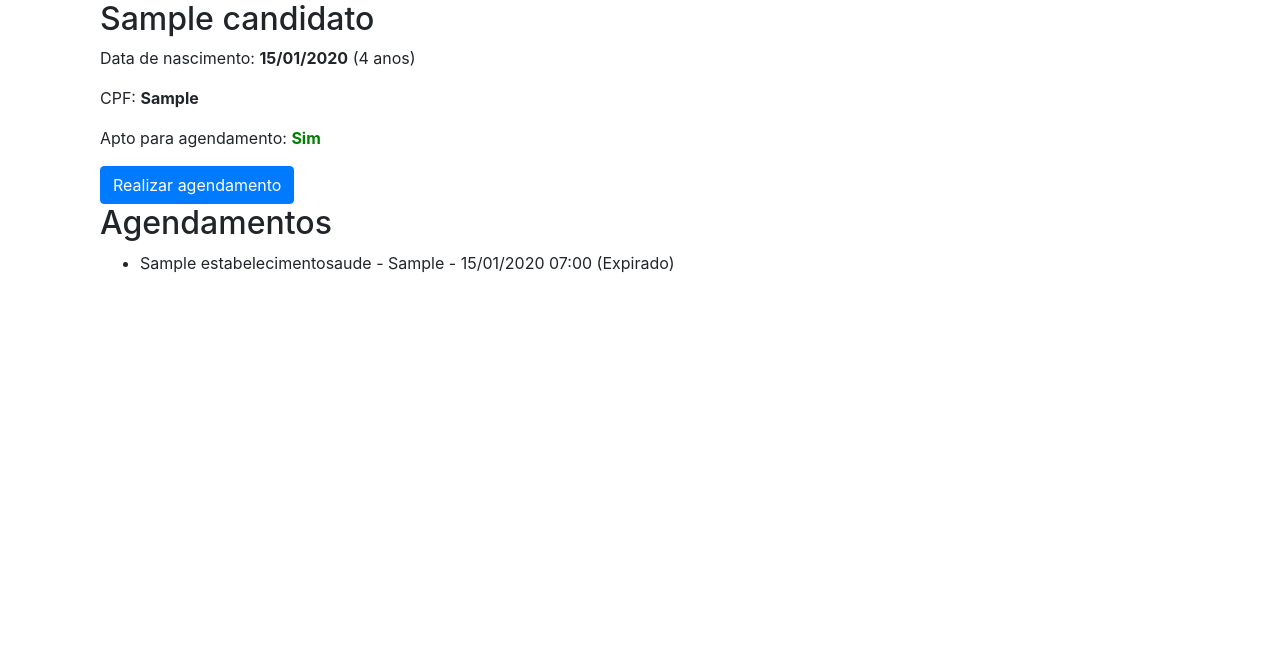
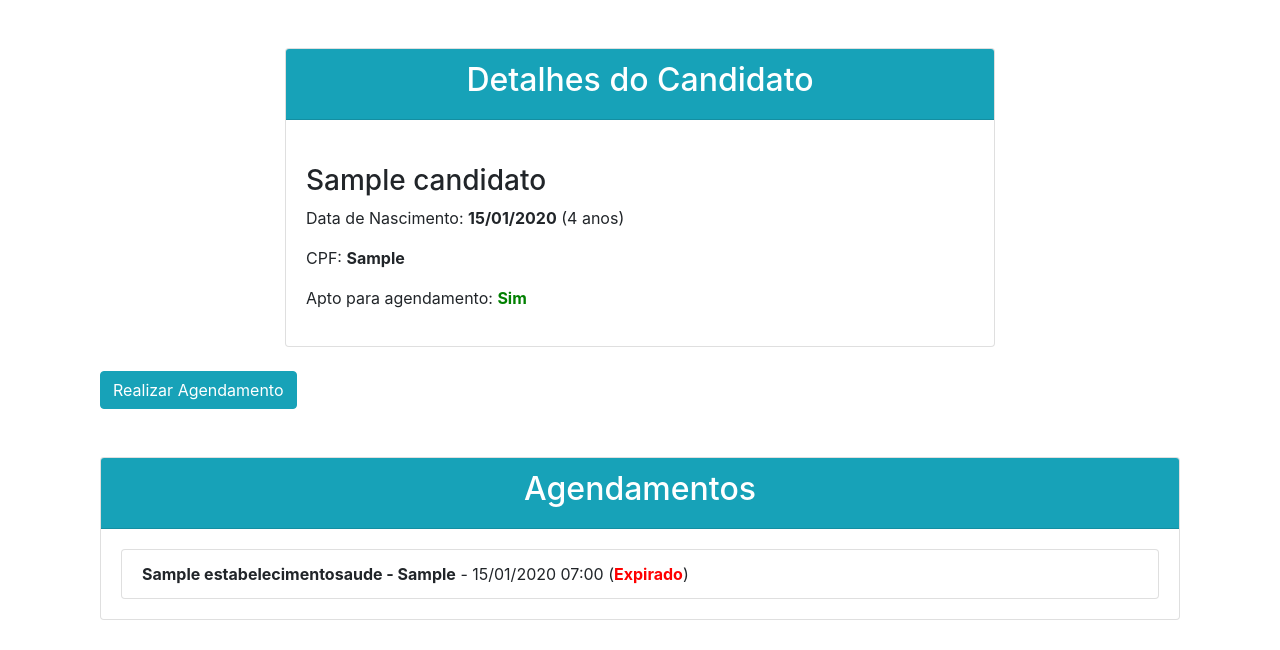
Before and after one commit to tauanyfeitosa/lais_agendamento_covid, a Django app: page /candidato/ in a window 1280 px wide. Shown: the part 150-800 px from the top of the page. Run offline with Django 4.2, Linux system fonts and the light colour scheme; a user stored in the database is signed in; tables that the repository leaves empty hold one stand-in row (values such as "Sample post"); some libraries are stand-ins or nearby versions; grey boxes are pictures that could not be loaded.

Commit message:
fix: finalização do template de home

```diff
--- a/autenticacao/views.py
+++ b/autenticacao/views.py
@@ -8,6 +8,9 @@ from autenticacao.forms import RegistrarForm, LoginForm
 
 
 def registrar(request):
+    if request.user.is_authenticated:
+        messages.info(request, "Você já está autenticado no sistema. Faça logout para registrar novamente!")
+        return redirect("base:home")
     if request.method == 'POST':
         form = RegistrarForm(request.POST)
         if form.is_valid():
@@ -30,6 +33,9 @@ def registrar(request):
 
 
 def login(request):
+    if request.user.is_authenticated:
+        messages.info(request, "Você já está autenticado no sistema. Faça logout para efetuar o login novamente!")
+        return redirect("base:home")
     if request.method == 'POST':
         form = LoginForm(request.POST)
         if form.is_valid():
--- a/templates/home.html
+++ b/templates/home.html
@@ -19,58 +19,52 @@
 {% bootstrap_messages %}
 {% block content %}
     <div class="container">
-        <div class="row">
-            <div class=" col-lg-offset-2 col-lg-8">
-                <div class="panel panel-default panel-body">
-                    <div class="content-centered">
-                        <div class="row">
-                            <div class="col-lg-12">
-                                <div class="row">
+        <div class="row justify-content-center">
+            <div class="col-lg-8">
+                <div class="card mt-5">
+                    <div class="card-header bg-info text-white">
+                        <h2 class="text-center">Detalhes do Candidato</h2>
                     </div>
-                            </div>
-                        </div>
-                        <div class="row">
-                            <div class="col-lg-12">
-                                <div class="row">
-                                    <div class="centered-text col-sm-offset-2 col-sm-8 col-md-offset-2 col-md-8 col-lg-offset-2 col-lg-8">
-                                        <div itemscope="" itemtype="http://schema.org/Person">
-                                            <h2>{{ candidato.nome }}</h2>
-                                            <p>Data de nascimento: <b>{{ candidato.data_nascimento|date:"d/m/Y" }}</b> ({{ candidato.idade }} anos)</p>
+                    <div class="card-body">
+                        <div class="mt-4">
+                            <h3>{{ candidato.nome }}</h3>
+                            <p>Data de Nascimento: <b>{{ candidato.data_nascimento|date:"d/m/Y" }}</b> ({{ candidato.idade }} anos)</p>
                             <p>CPF: <b>{{ usuario_base.cpf }}</b></p>
-                                            <p>Apto para agendamento: <b style="color: {{ candidato.apto_agendamento|yesno:"green,red" }}">{{ candidato.apto_agendamento|yesno:"Sim,Não" }}</b> </p>
+                            <p>Apto para agendamento: <b style="color: {{ candidato.apto_agendamento|yesno:'green,red' }}">{{ candidato.apto_agendamento|yesno:"Sim,Não" }}</b></p>
                         </div>
                     </div>
                 </div>
             </div>
         </div>
-                    </div>
-                </div>
-            </div>
-        </div>
-        <section>
+
         {% if candidato.apto_agendamento %}
             {% if not candidato.get_agendamento %}
-                    <a href="{% url 'agendamento:realizar_agendamento' %}" class="btn btn-primary">Realizar agendamento</a>
+                <div class="mt-4">
+                    <a href="{% url 'agendamento:realizar_agendamento' %}" class="btn btn-info">Realizar Agendamento</a>
+                </div>
             {% endif %}
-        </section>
-        <section>
-            <h2>Agendamentos</h2>
+
+            <div class="card mt-5">
+                <div class="card-header bg-info text-white">
+                    <h2 class="text-center">Agendamentos</h2>
+                </div>
+                <div class="card-body">
                     {% if agendamentos %}
-                <ul>
+                        <ul class="list-group">
                             {% for agendamento in agendamentos %}
-                        <li>
-                            {{ agendamento.estabelecimento_saude }} - {{ agendamento.data_hora_agendamento|date:"d/m/Y H:i" }}
-                            ({{ agendamento.ativo|yesno:"Ativo,Expirado" }})
+                                <li class="list-group-item">
+                                    <strong>{{ agendamento.estabelecimento_saude }}</strong> - {{ agendamento.data_hora_agendamento|date:"d/m/Y H:i" }}
+                                    (<b style="color: {{ agendamento.ativo|yesno:'green,red'}}">{{ agendamento.ativo|yesno:'Ativo,Expirado'}}</b>)
                                 </li>
                             {% endfor %}
                         </ul>
                     {% else %}
                         <p>Você ainda não fez nenhum agendamento.</p>
                     {% endif %}
-        </section>
+                </div>
+            </div>
         {% endif %}
     </div>
-
 {% endblock %}
 
 {% block additional_scripts %}
```
Lines whose indentation alone changed are shown as unchanged.
